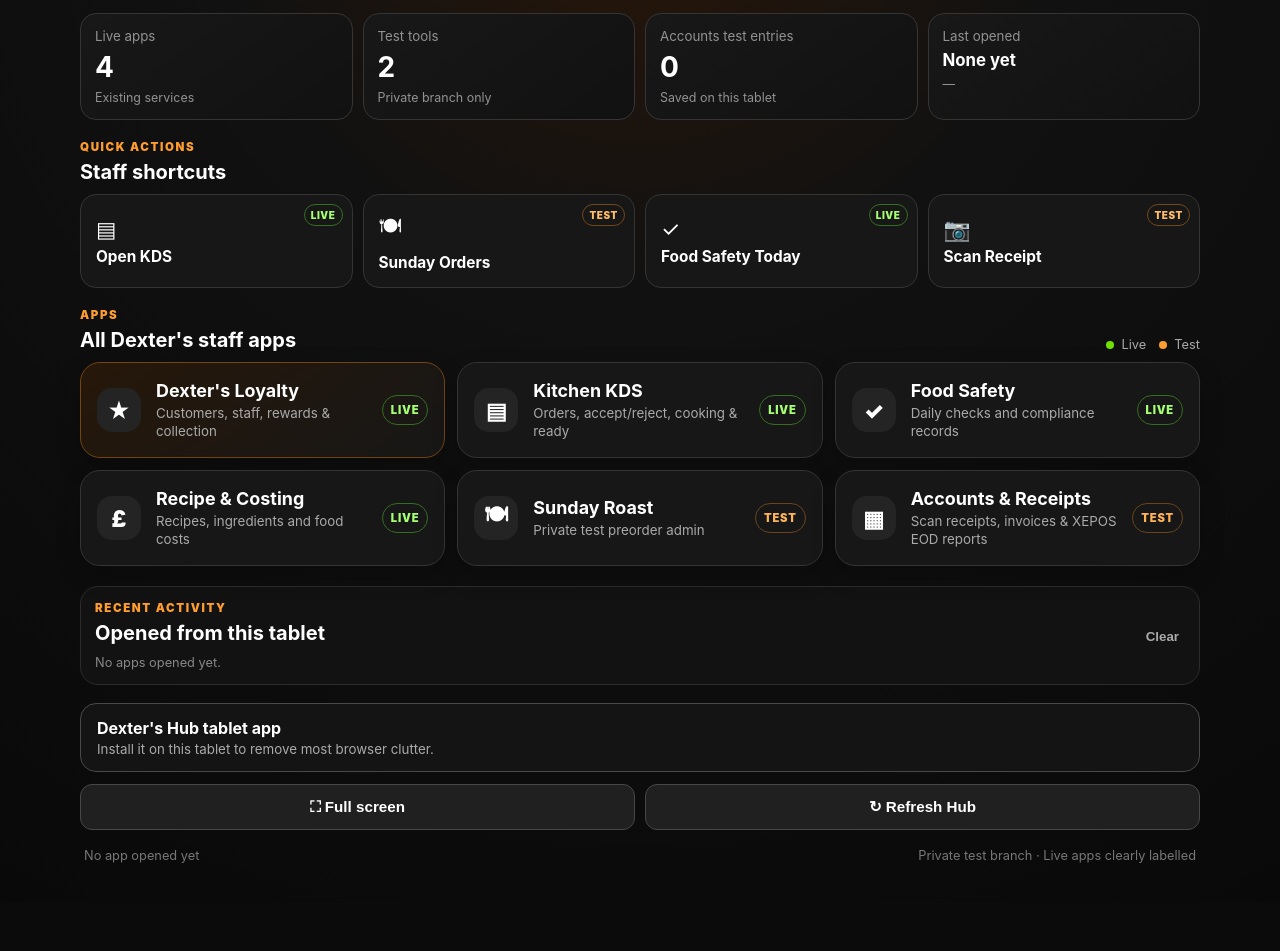
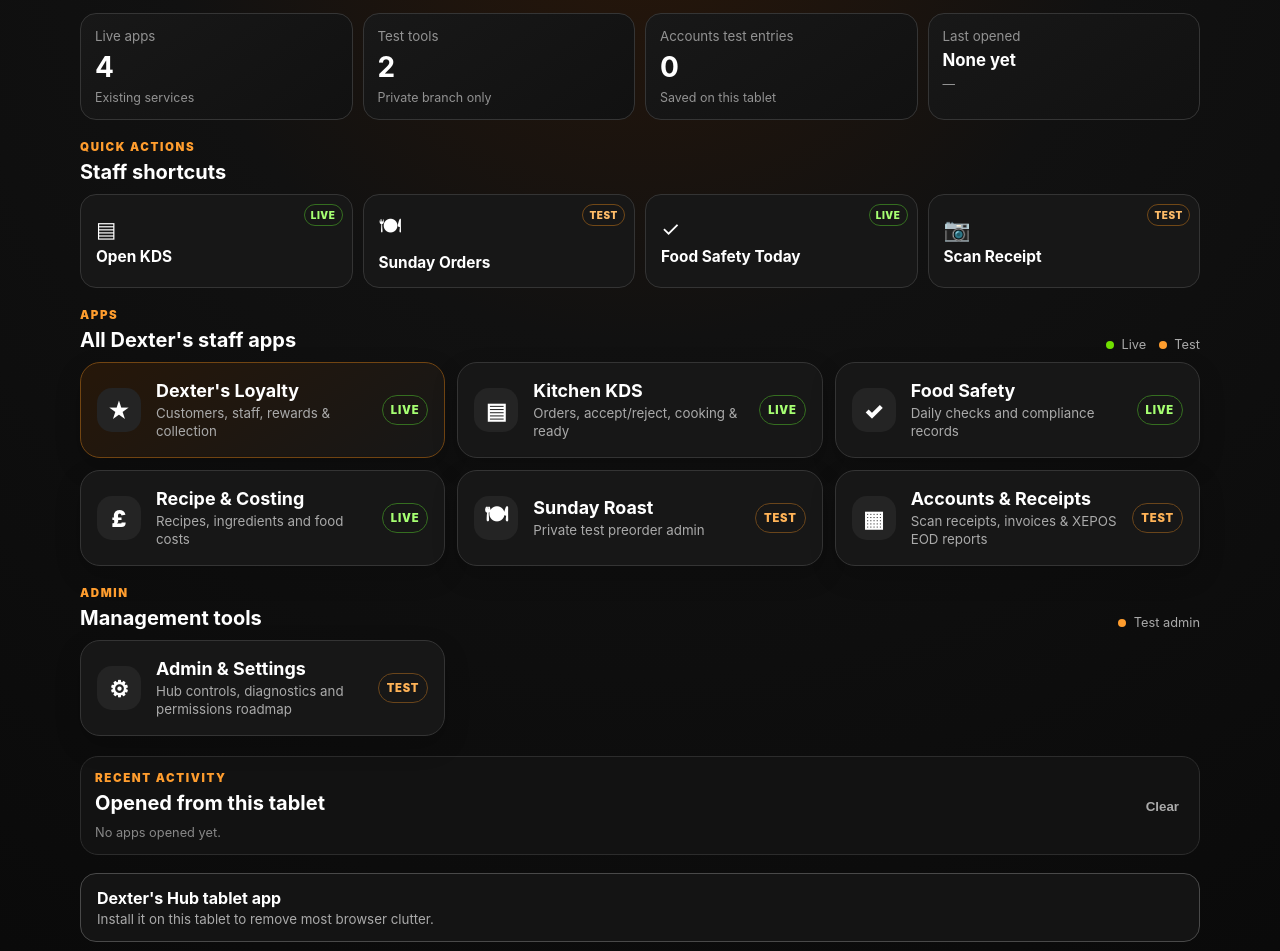
Before and after one commit to jamiegreen294-boop/dexters-loyalty-android, a website: page web/hub-test.html in a window 1280 px wide. Shown: the part 140-1091 px from the top of the page. Before the commit the page ends 1043 px from the top, so only its background shows below. Drawn offline with Linux system fonts and the light colour scheme.

Commit message:
Add Admin and Settings card to private Hub

```diff
--- a/web/hub-test.html
+++ b/web/hub-test.html
@@ -64,6 +64,15 @@
       </div>
     </section>
 
+    <section class="section-block">
+      <div class="section-title"><div><p class="eyebrow">ADMIN</p><h2>Management tools</h2></div><span class="legend"><i class="test-dot"></i> Test admin</span></div>
+      <div class="grid">
+        <a class="card test" href="/hub-admin-test.html" data-app="Admin & Settings">
+          <span class="icon">⚙</span><span><b>Admin & Settings</b><small>Hub controls, diagnostics and permissions roadmap</small></span><span class="badge">TEST</span>
+        </a>
+      </div>
+    </section>
+
     <section class="section-block activity-block">
       <div class="section-title"><div><p class="eyebrow">RECENT ACTIVITY</p><h2>Opened from this tablet</h2></div><button id="clearHistory" class="text-btn" type="button">Clear</button></div>
       <div id="recentActivity" class="activity-list"><p class="empty">No apps opened yet.</p></div>
```
